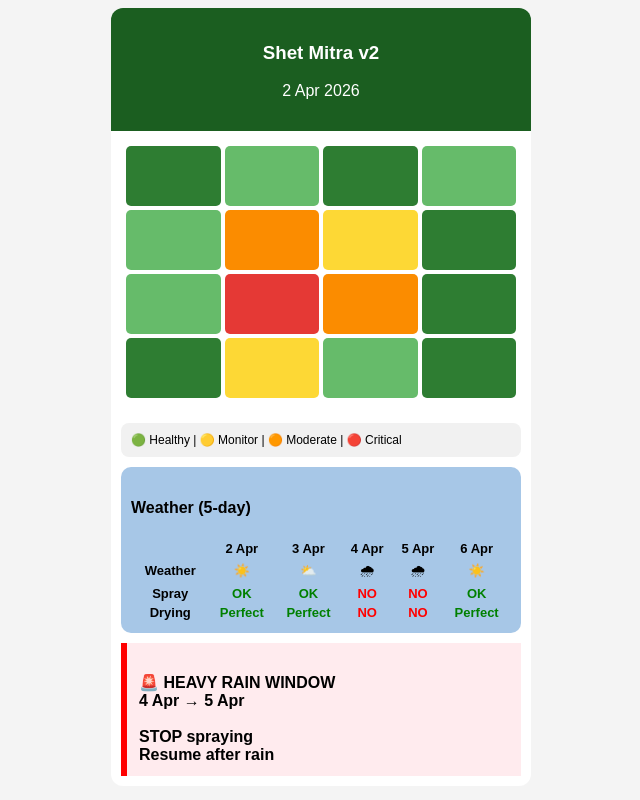
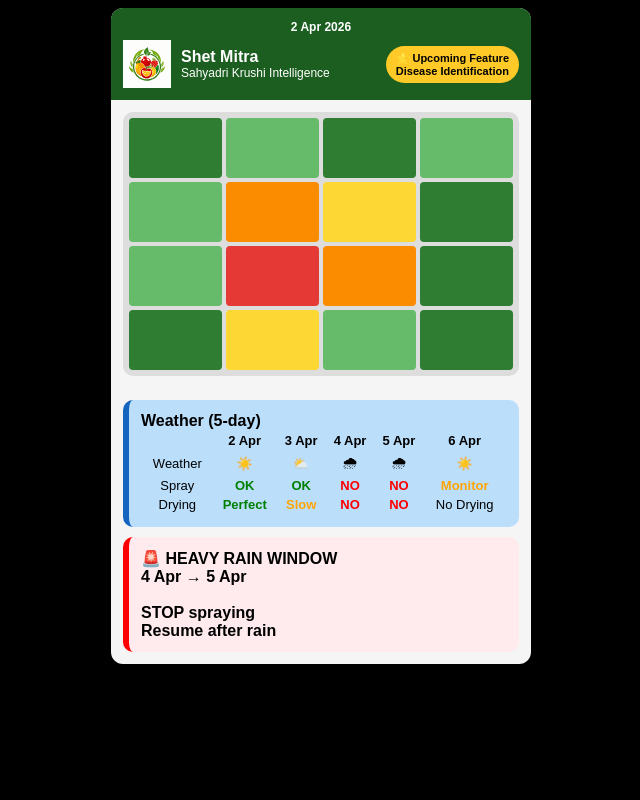
Before and after one commit to sinhapunkaj-beep/shet-mitra-backend, a FastAPI app: page /report-ui in a window 1280 px wide. Shown: the whole page, without its empty margins (319-959 px from the left). Run offline with FastAPI, Linux system fonts and the light colour scheme.

```diff
--- a/templates/report.html
+++ b/templates/report.html
@@ -1,54 +1,97 @@
 <!DOCTYPE html>
 <html>
 <head>
-<title>Shet Mitra v2</title>
+    <title>Shet Mitra</title>
 
     <style>
-body { font-family: Arial; background:#f4f4f4; }
+        body {
+            font-family: Arial, sans-serif;
+            background: #000;
+            display: flex;
+            justify-content: center;
+        }
 
         .container {
-    width:420px;
-    margin:auto;
-    background:white;
-    border-radius:12px;
-    overflow:hidden;
+            width: 420px;
+            background: #f5f5f5;
+            border-radius: 12px;
+            overflow: hidden;
         }
 
         .header {
-    background:#1b5e20;
-    color:white;
-    padding:15px;
-    text-align:center;
+            background: #1b5e20;
+            color: white;
+            padding: 12px;
+        }
+
+        .date {
+            text-align: center;
+            font-size: 12px;
+            font-weight: bold;
+            margin-bottom: 6px;
+        }
+
+        .header-row {
+            display: flex;
+            justify-content: space-between;
+            align-items: center;
+        }
+
+        .left {
+            display: flex;
+            gap: 10px;
+            align-items: center;
+        }
+
+        .logo { width: 48px; height: 48px; }
+
+        .title { font-size: 16px; font-weight: bold; }
+        .sub { font-size: 12px; }
+
+        .star {
+            background: #ffca28;
+            color: #000;
+            font-weight: bold;
+            font-size: 11px;
+            padding: 6px 10px;
+            border-radius: 20px;
+            text-align: center;
+        }
+
+        .section {
+            padding: 12px;
         }
 
         .grid {
-    display:grid;
-    grid-template-columns:repeat(4,1fr);
-    gap:4px;
-    padding:15px;
+            display: grid;
+            grid-template-columns: repeat(4, 1fr);
+            gap: 4px;
+            background: #ddd;
+            padding: 6px;
+            border-radius: 10px;
         }
 
-.box { height:60px; border-radius:5px; }
+        .cell { height: 60px; border-radius: 4px; }
+        .g { background:#2e7d32; }
+        .lg { background:#66bb6a; }
+        .y { background:#fdd835; }
+        .o { background:#fb8c00; }
+        .r { background:#e53935; }
 
-.green{background:#2e7d32;}
-.lightgreen{background:#66bb6a;}
-.yellow{background:#fdd835;}
-.orange{background:#fb8c00;}
-.red{background:#e53935;}
-
-.legend {
-    background:#f1f1f1;
-    padding:10px;
-    margin:10px;
-    border-radius:8px;
-    font-size:12px;
+        .weather {
+            background:#bbdefb;
+            padding:12px;
+            border-left:6px solid #1565c0;
+            border-radius:10px;
         }
 
-.weather-box {
-    background:#a7c7e7;
-    margin:10px;
-    padding:10px;
+        .alert {
+            background:#ffebee;
+            border-left:6px solid red;
+            padding:12px;
+            margin-top:10px;
             border-radius:10px;
+            font-weight:bold;
         }
 
         table {
@@ -57,60 +100,47 @@ table {
             font-size:13px;
         }
 
-.ok { color:green; font-weight:bold; }
-.no { color:red; font-weight:bold; }
-.warn { color:orange; font-weight:bold; }
+        .green { color:green; font-weight:bold; }
+        .red { color:red; font-weight:bold; }
+        .orange { color:orange; font-weight:bold; }
 
-.rain-col { background:#ffe5e5; }
-
-.alert-box {
-    background:#ffebee;
-    border-left:6px solid red;
-    margin:10px;
-    padding:12px;
-    font-weight:bold;
-    white-space:pre-line;
-}
     </style>
 </head>
 
 <body>
-
 <div class="container">
 
     <div class="header">
-<h3>Shet Mitra v2</h3>
-<p>2 Apr 2026</p>
+        <div class="date">2 Apr 2026</div>
+
+        <div class="header-row">
+            <div class="left">
+                <img src="/static/logo.svg" class="logo">
+                <div>
+                    <div class="title">Shet Mitra</div>
+                    <div class="sub">Sahyadri Krushi Intelligence</div>
+                </div>
             </div>
 
-<div class="grid">
-<div class="box green"></div>
-<div class="box lightgreen"></div>
-<div class="box green"></div>
-<div class="box lightgreen"></div>
-
-<div class="box lightgreen"></div>
-<div class="box orange"></div>
-<div class="box yellow"></div>
-<div class="box green"></div>
-
-<div class="box lightgreen"></div>
-<div class="box red"></div>
-<div class="box orange"></div>
-<div class="box green"></div>
-
-<div class="box green"></div>
-<div class="box yellow"></div>
-<div class="box lightgreen"></div>
-<div class="box green"></div>
+            <div class="star">
+                ⭐ Upcoming Feature<br>
+                Disease Identification
+            </div>
+        </div>
     </div>
 
-<div class="legend">
-🟢 Healthy | 🟡 Monitor | 🟠 Moderate | 🔴 Critical
+    <div class="section">
+        <div class="grid">
+            <div class="cell g"></div><div class="cell lg"></div><div class="cell g"></div><div class="cell lg"></div>
+            <div class="cell lg"></div><div class="cell o"></div><div class="cell y"></div><div class="cell g"></div>
+            <div class="cell lg"></div><div class="cell r"></div><div class="cell o"></div><div class="cell g"></div>
+            <div class="cell g"></div><div class="cell y"></div><div class="cell lg"></div><div class="cell g"></div>
+        </div>
     </div>
 
-<div class="weather-box">
-<h4>Weather (5-day)</h4>
+    <div class="section">
+        <div class="weather">
+            <b>Weather (5-day)</b>
 
             <table>
                 <tr>
@@ -118,40 +148,38 @@ table {
                 </tr>
 
                 <tr>
-<td><b>Weather</b></td>
+                    <td>Weather</td>
                     <td>☀️</td><td>⛅</td><td>🌧</td><td>🌧</td><td>☀️</td>
                 </tr>
 
                 <tr>
-<td><b>Spray</b></td>
-<td class="ok">OK</td>
-<td class="ok">OK</td>
-<td class="no">NO</td>
-<td class="no">NO</td>
-<td class="ok">OK</td>
+                    <td>Spray</td>
+                    <td class="green">OK</td>
+                    <td class="green">OK</td>
+                    <td class="red">NO</td>
+                    <td class="red">NO</td>
+                    <td class="orange">Monitor</td>
                 </tr>
 
                 <tr>
-<td><b>Drying</b></td>
-<td class="ok">Perfect</td>
-<td class="ok">Perfect</td>
-<td class="no">NO</td>
-<td class="no">NO</td>
-<td class="ok">Perfect</td>
+                    <td>Drying</td>
+                    <td class="green">Perfect</td>
+                    <td class="orange">Slow</td>
+                    <td class="red">NO</td>
+                    <td class="red">NO</td>
+                    <td>No Drying</td>
                 </tr>
-
             </table>
         </div>
 
-<div class="alert-box">
-🚨 HEAVY RAIN WINDOW
-4 Apr → 5 Apr
-
-STOP spraying
+        <div class="alert">
+            🚨 HEAVY RAIN WINDOW<br>
+            4 Apr → 5 Apr<br><br>
+            STOP spraying<br>
             Resume after rain
+        </div>
     </div>
 
 </div>
-
 </body>
 </html>
```
Lines whose indentation alone changed are shown as unchanged.
